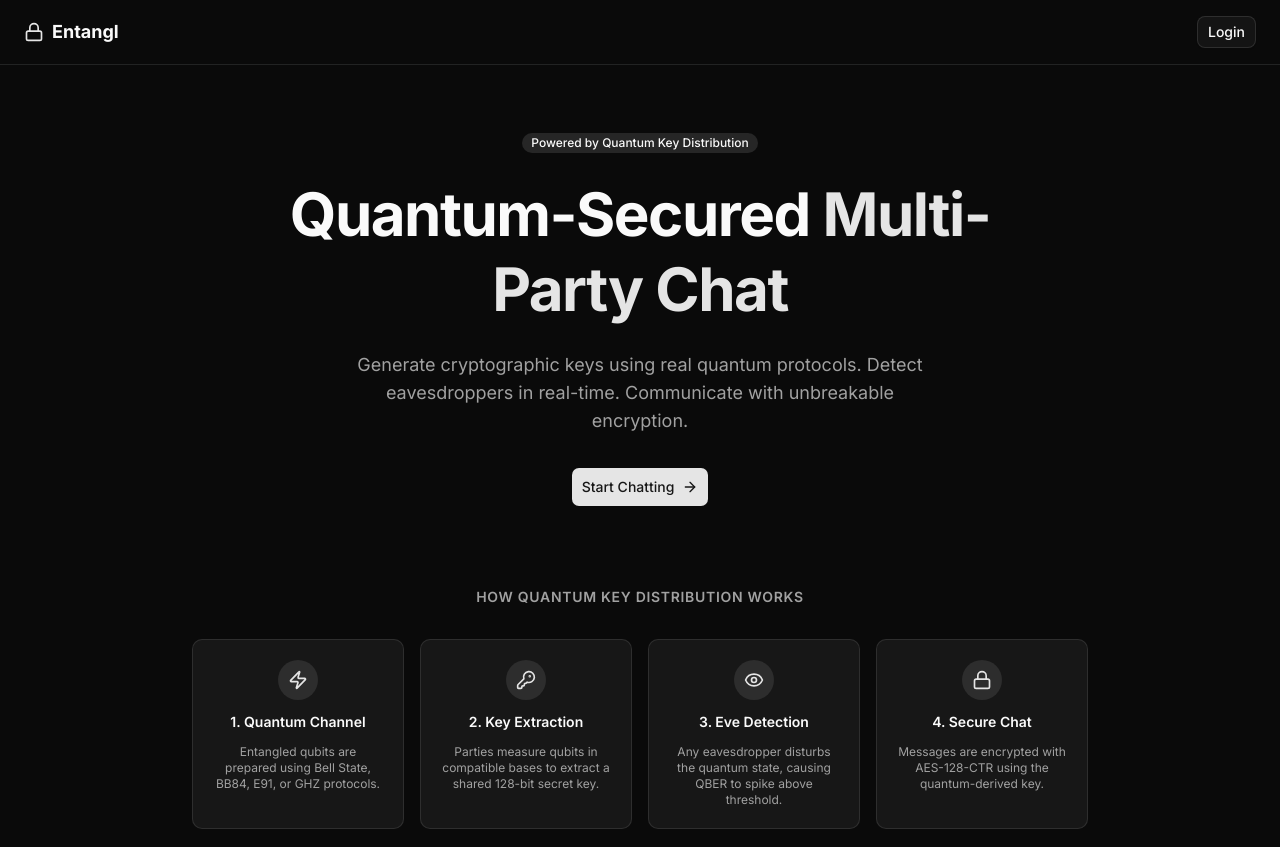
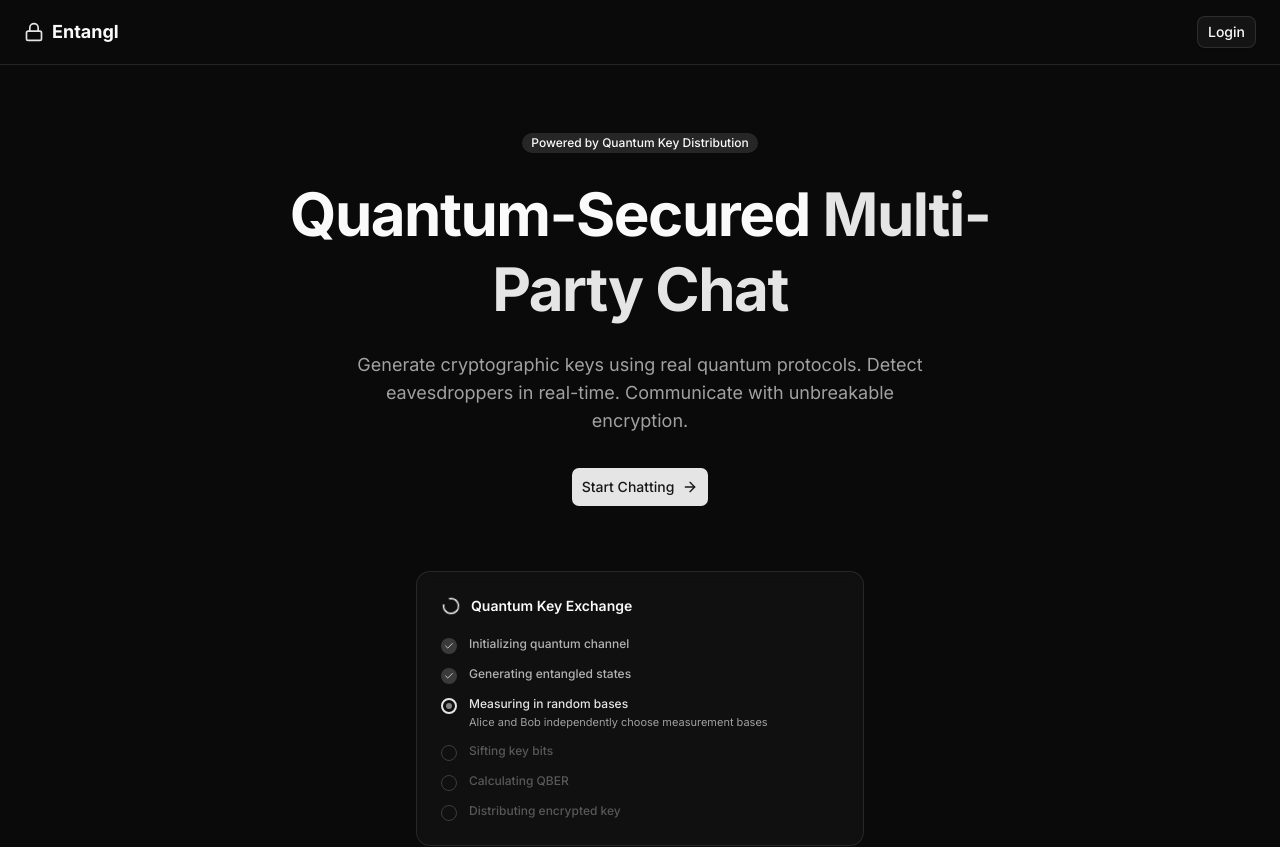
Before and after one commit to nerdylua/quantum-entangl, a Next.js app in the folder frontend/: page / in a window 1280 px wide. Shown: the top 847 px of the page. Built offline with nearby package versions, Linux system fonts and the light colour scheme.

Commit message:
feat: add QKD animation and update claude.md

```diff
--- a/frontend/app/page.tsx
+++ b/frontend/app/page.tsx
@@ -1,8 +1,10 @@
 "use client";
 
+import { useEffect, useState } from "react";
 import { useRouter } from "next/navigation";
 import { Button } from "@/components/ui/button";
 import { Badge } from "@/components/ui/badge";
+import { motion, AnimatePresence } from "framer-motion";
 import {
   Lock,
   Shield,
@@ -12,7 +14,124 @@ import {
   Zap,
   Eye,
   KeyRound,
+  Check,
+  Loader2,
 } from "lucide-react";
+
+const QKD_STEPS = [
+  { label: "Initializing quantum channel", detail: "Establishing entangled qubit pairs between parties" },
+  { label: "Generating entangled states", detail: "Creating Bell/GHZ states via quantum circuits" },
+  { label: "Measuring in random bases", detail: "Alice and Bob independently choose measurement bases" },
+  { label: "Sifting key bits", detail: "Discarding bits where bases didn't match" },
+  { label: "Calculating QBER", detail: "Estimating error rate to detect eavesdroppers" },
+  { label: "Distributing encrypted key", detail: "256-bit AES key delivered via RSA-OAEP" },
+];
+
+function QKDAnimation() {
+  const [step, setStep] = useState(0);
+  const [phase, setPhase] = useState<"running" | "done">("running");
+
+  useEffect(() => {
+    const interval = setInterval(() => {
+      setStep((prev) => {
+        if (prev < QKD_STEPS.length - 1) {
+          return prev + 1;
+        }
+        // All done — pause, then restart
+        setPhase("done");
+        setTimeout(() => {
+          setStep(0);
+          setPhase("running");
+        }, 3000);
+        return prev;
+      });
+    }, 2500);
+
+    return () => clearInterval(interval);
+  }, []);
+
+  return (
+    <div className="w-full max-w-md mx-auto">
+      <div className="rounded-xl border bg-card/50 backdrop-blur p-6">
+        <div className="flex items-center gap-2.5 mb-5">
+          {phase === "done" ? (
+            <div className="h-5 w-5 rounded-full bg-green-500/20 flex items-center justify-center">
+              <Check className="h-3 w-3 text-green-500" />
+            </div>
+          ) : (
+            <Loader2 className="h-5 w-5 animate-spin text-primary" />
+          )}
+          <span className="text-sm font-semibold">
+            {phase === "done" ? "Key Exchange Complete" : "Quantum Key Exchange"}
+          </span>
+        </div>
+        <div className="space-y-3">
+          {QKD_STEPS.map((s, i) => {
+            const isDone = i < step || phase === "done";
+            const isActive = i === step && phase === "running";
+            return (
+              <div key={s.label} className="flex items-start gap-3">
+                <div className="mt-0.5 shrink-0">
+                  {isDone ? (
+                    <motion.div
+                      initial={{ scale: 0 }}
+                      animate={{ scale: 1 }}
+                      className="h-4 w-4 rounded-full bg-primary/20 flex items-center justify-center"
+                    >
+                      <Check className="h-2.5 w-2.5 text-primary" />
+                    </motion.div>
+                  ) : isActive ? (
+                    <div className="h-4 w-4 rounded-full border-2 border-primary flex items-center justify-center">
+                      <div className="h-1.5 w-1.5 rounded-full bg-primary animate-pulse" />
+                    </div>
+                  ) : (
+                    <div className="h-4 w-4 rounded-full border border-muted-foreground/30" />
+                  )}
+                </div>
+                <div className="min-w-0">
+                  <p
+                    className={`text-xs font-medium transition-colors duration-300 ${
+                      isDone
+                        ? "text-foreground/70"
+                        : isActive
+                          ? "text-primary"
+                          : "text-muted-foreground/50"
+                    }`}
+                  >
+                    {s.label}
+                  </p>
+                  <AnimatePresence>
+                    {isActive && (
+                      <motion.p
+                        initial={{ opacity: 0, height: 0 }}
+                        animate={{ opacity: 1, height: "auto" }}
+                        exit={{ opacity: 0, height: 0 }}
+                        className="text-[11px] text-muted-foreground mt-0.5"
+                      >
+                        {s.detail}
+                      </motion.p>
+                    )}
+                  </AnimatePresence>
+                </div>
+              </div>
+            );
+          })}
+        </div>
+        {phase === "done" && (
+          <motion.div
+            initial={{ opacity: 0, y: 4 }}
+            animate={{ opacity: 1, y: 0 }}
+            className="mt-4 rounded-lg bg-green-500/10 border border-green-500/20 px-3 py-2 text-center"
+          >
+            <p className="text-xs font-medium text-green-600 dark:text-green-400">
+              256-bit quantum key secured — QBER 0.0%
+            </p>
+          </motion.div>
+        )}
+      </div>
+    </div>
+  );
+}
 
 export default function LandingPage() {
   const router = useRouter();
@@ -56,6 +175,11 @@ export default function LandingPage() {
           </div>
         </div>
 
+        {/* QKD Animation */}
+        <div className="mt-16 w-full max-w-4xl">
+          <QKDAnimation />
+        </div>
+
         {/* How it works */}
         <div className="max-w-4xl w-full mt-20">
           <h2 className="text-center text-sm font-semibold uppercase text-muted-foreground tracking-wider mb-8">
@@ -78,7 +202,7 @@ export default function LandingPage() {
               </div>
               <h3 className="font-semibold text-sm">2. Key Extraction</h3>
               <p className="text-xs text-muted-foreground">
-                Parties measure qubits in compatible bases to extract a shared 128-bit secret key.
+                Parties measure qubits in compatible bases to extract a shared 256-bit secret key.
               </p>
             </div>
             <div className="rounded-lg border bg-card p-5 space-y-3">
@@ -96,7 +220,7 @@ export default function LandingPage() {
               </div>
               <h3 className="font-semibold text-sm">4. Secure Chat</h3>
               <p className="text-xs text-muted-foreground">
-                Messages are encrypted with AES-128-CTR using the quantum-derived key.
+                Messages are encrypted with AES-256-CTR using the quantum-derived key.
               </p>
             </div>
           </div>
--- a/frontend/components/quantum/QuantumDashboard.tsx
+++ b/frontend/components/quantum/QuantumDashboard.tsx
@@ -9,7 +9,6 @@ import { QBERGauge } from "./QBERGauge";
 import { KeyTimeline } from "./KeyTimeline";
 import { EavesdropperToggle } from "./EavesdropperToggle";
 import { ProtocolCompare } from "./ProtocolCompare";
-import { QKDLoader } from "./QKDLoader";
 
 function protocolLabel(protocol: string): string {
   const labels: Record<string, string> = {
@@ -67,9 +66,6 @@ export function QuantumDashboard() {
                 </div>
               </div>
 
-              {/* QKD Loader animation */}
-              <QKDLoader active={activeQKD.isGenerating} />
-
               {/* QBER Gauge */}
               <QBERGauge qber={activeQKD.qber} />
 
```
Also changed, not shown: 1 other file (tests, documents, lock files or other folders).
